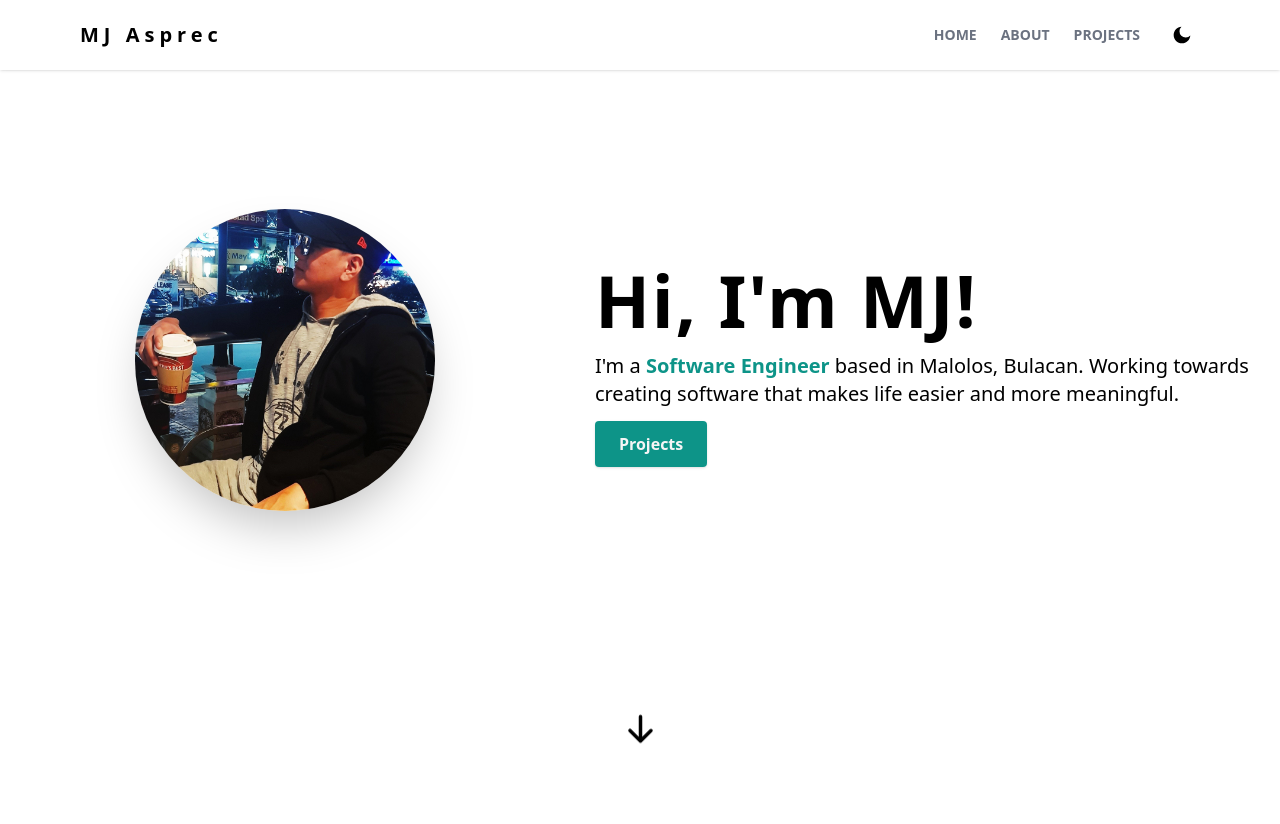
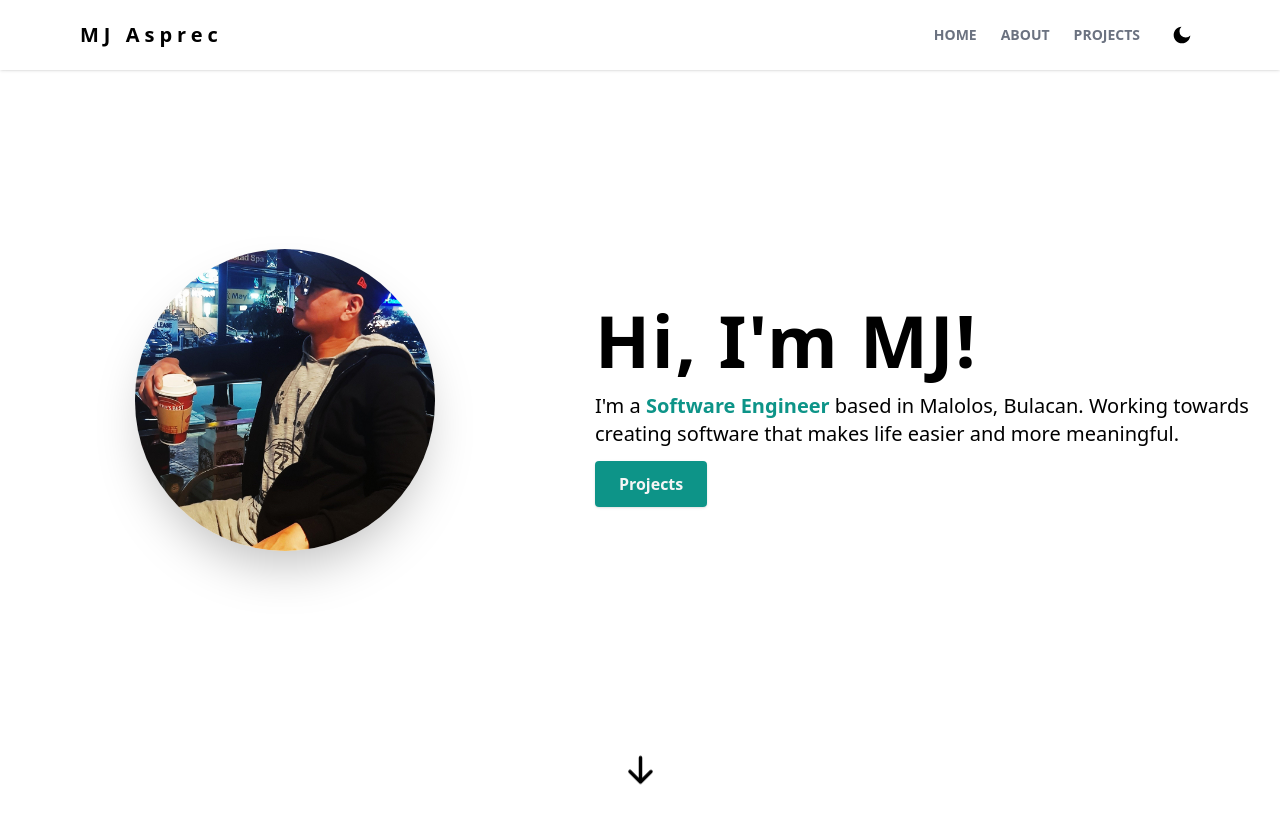
Before and after one commit to mjasprec14/next-portfolio, a Next.js app: page / in a window 1280 px wide. Shown: the top 824 px of the page. Before the commit the page ends 800 px from the top, so only its background shows below. Built offline with nearby package versions, Linux system fonts and the light colour scheme.

Commit message:
fix: Section height and fix console log error

```diff
--- a/src/components/Hero/Hero.tsx
+++ b/src/components/Hero/Hero.tsx
@@ -1,6 +1,6 @@
 import React from 'react';
 import Image from 'next/image';
-import Me from '@/public/about.jpg';
+import Me from '@public/about.jpg';
 import { Link } from 'react-scroll';
 import { HiArrowDown } from 'react-icons/hi';
 
@@ -8,10 +8,14 @@ type Props = {};
 
 const Hero = (props: Props) => {
   return (
-    <section id='home'>
-      <div className='h-[90vh] overflow-x-hidden flex flex-col md:flex-row md:text-left md:space-x-6 items-center justify-center text-center sm:py-32 py-64 my-10 md:my-0'>
+    <section
+      id='home'
+      className='snap-start'
+    >
+      <div className='h-screen overflow-x-hidden flex flex-col md:flex-row md:text-left md:space-x-6 items-center justify-center text-center sm:py-32 py-64 my-10 md:my-0 overflow-y-hidden'>
         <div className='flex items-center justify-center md:w-1/2'>
           <Image
+            priority
             src={Me}
             alt='My photo'
             height={300}
```
